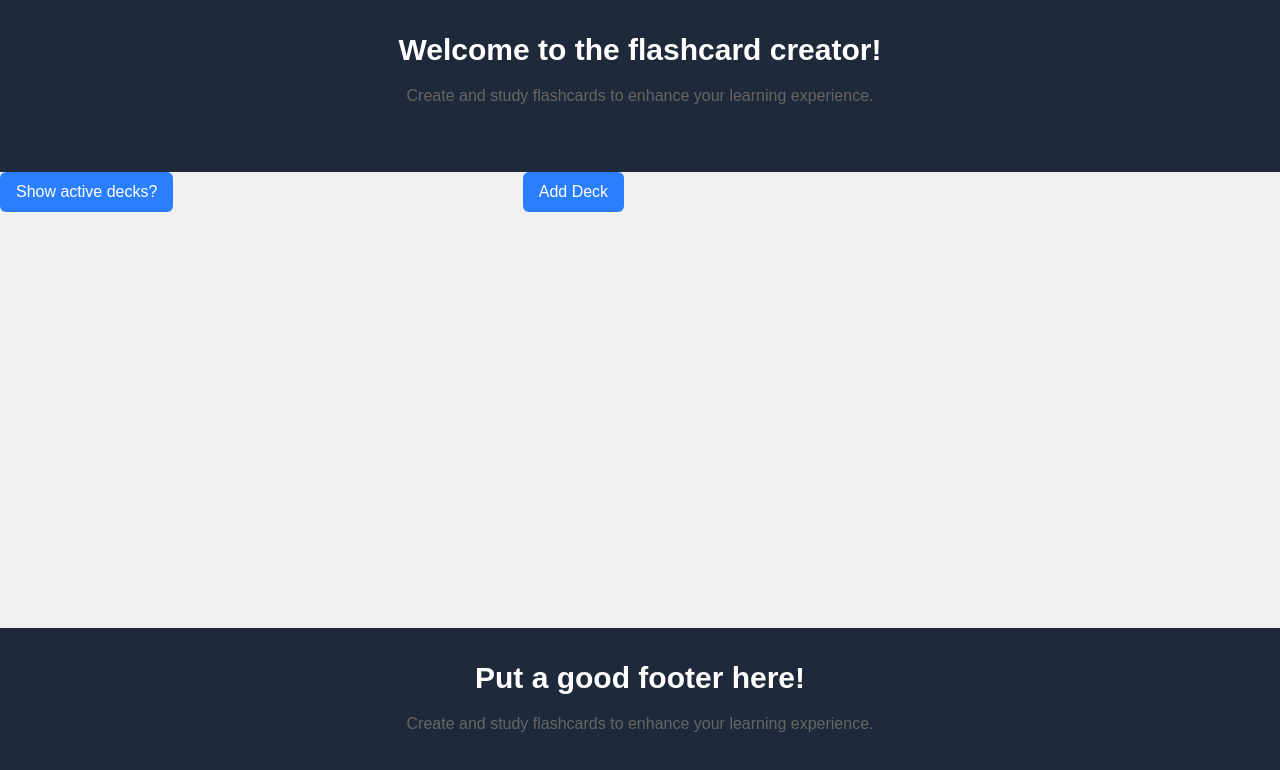
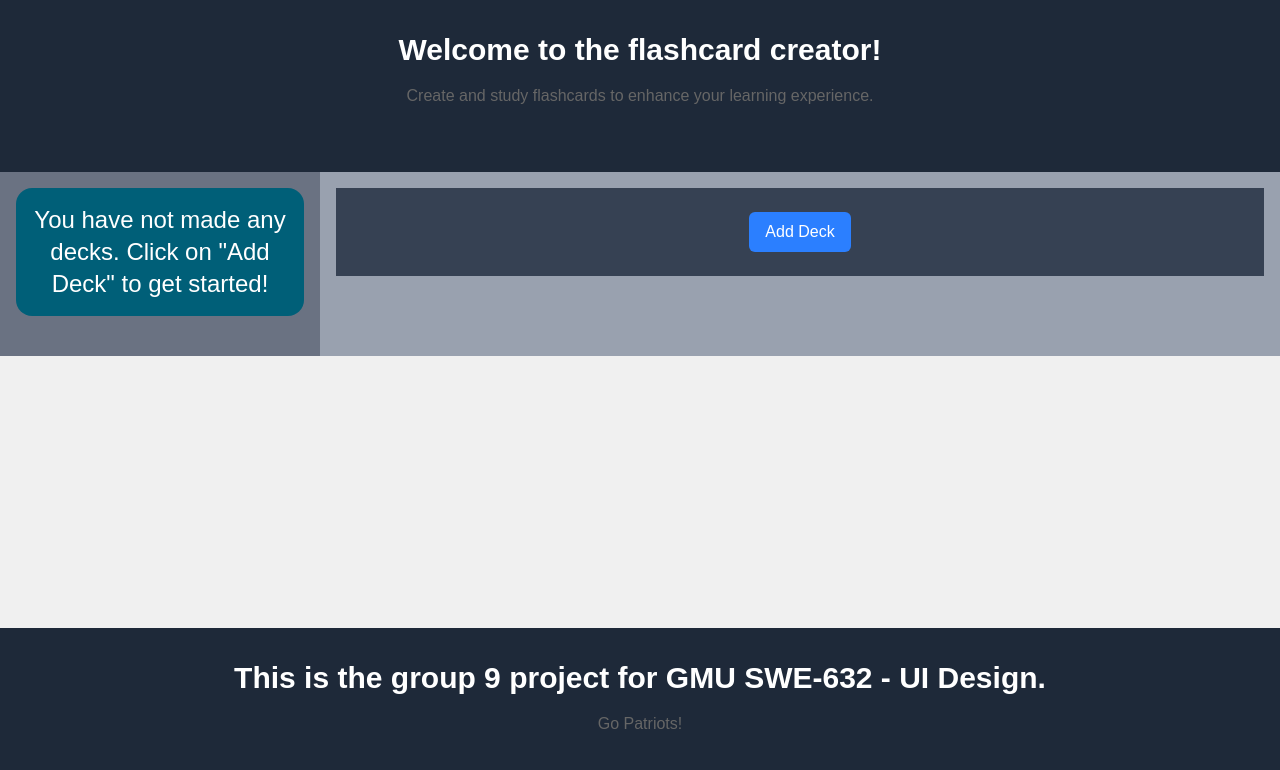
Before and after one commit to Noah-Whitcomb/swe632-study-aid, a SvelteKit app: page / in a window 1280 px wide. Shown: the top 770 px of the page. Built offline with nearby package versions, Linux system fonts and the light colour scheme.

Commit message:
whitespace and show decks fixed

```diff
--- a/src/lib/Footer.svelte
+++ b/src/lib/Footer.svelte
@@ -2,9 +2,9 @@
 
 <div class="bg-gray-800 text-white py-8 mt-auto">
     <h1 class="text-3xl font-bold text-center mb-4">
-      Put a good footer here!
+      This is the group 9 project for GMU SWE-632 - UI Design.
     </h1>
     <p class="text-center mb-8">
-      Create and study flashcards to enhance your learning experience.
+      Go Patriots!
     </p>
 </div>
--- a/src/lib/Menu.svelte
+++ b/src/lib/Menu.svelte
@@ -7,7 +7,7 @@ let { decks, handleDeckChange } = $props();
 <div>
 	<div class="flex flex-col gap-2">
         {#each decks as deck, index}
-          <button class="px-4 py-2 text-base border-none rounded-md bg-blue-500 text-white cursor-pointer self-start" onclick={() => handleDeckChange(index)} >
+          <button class="flex justify-center bg-cyan-800 text-white rounded-2xl text-2xl p-4 cursor-pointer" onclick={() => handleDeckChange(index)} >
             {deck.name}
           </button>
         {/each}
--- a/src/routes/+layout.svelte
+++ b/src/routes/+layout.svelte
@@ -5,10 +5,15 @@
 	let { children } = $props();
 </script>
 
-<div class="flex flex-col min-h-screen">
-	<Header />
+<div class="flex flex-col h-screen max-w-screen max-h-screen">
+	<div>
+		<Header />
+	</div>
+	<div class="flex flex-col grow">
+		{@render children()}
+	</div>
 
-	{@render children()}
-
-	<Footer />
+	<div class="items-end">
+		<Footer />
+	</div>
 </div>
--- a/src/routes/+page.svelte
+++ b/src/routes/+page.svelte
@@ -40,17 +40,32 @@
 
 </script>
 
-<main class="overflow-auto w-full">
+<main class="flex w-full">
   <!-- {JSON.stringify(decks, null, 2)} -->
-  <div class="flex">
-    <div class="flex flex-col justify-start">
-      <div class="flex" >
-        <button class="px-4 py-2 text-base border-none rounded-md bg-blue-500 text-white cursor-pointer self-start mb-2" onclick={handleShowMenu}> Show active decks? </button>
-        <div class="flex justify-center w-[800px] mb-4 box-border">
+
+  <!-- This div is column 1 - left side menus -->
+  <div class="flex-col w-1/4 bg-gray-500 p-4">
+    {#if decks.length > 0}
+      <div class="flex items-center justify-center bg-cyan-800 text-white rounded-2xl text-2xl p-4">
+        Active Decks
+      </div>
+      <div class="p-2">
+        <Menu decks={decks} handleDeckChange={handleDeckChange}/>
+      </div>
+    {:else}
+      <div class="p-4 text-center text-white text-2xl bg-cyan-800 rounded-2xl">
+        You have not made any decks. Click on "Add Deck" to get started!
+      </div>
+    {/if}
+  </div>
+
+  <!-- This div is column 2 - displays actual flashcards -->
+  <div class="flex-col w-3/4 bg-gray-400 p-4">
+      <div class="flex justify-center bg-gray-700 p-6 gap-4">
         {#if showDeckInput}
         <input
           type="text"
-              class="text-input"
+          class="text-input bg-gray-100 rounded-md p-2"
           bind:value={newDeckName}
           placeholder="Enter deck name"
         />
@@ -59,15 +74,10 @@
           <button class="px-4 py-2 text-base border-none rounded-md bg-blue-500 text-white cursor-pointer self-end" onclick={() => showDeckInput = true}>Add Deck</button>
         {/if}
       </div>
-      </div>
-      {#if showMenu}
-      <Menu decks={decks} handleDeckChange={handleDeckChange}/>
-      {/if}
-
-    </div>
-    <div class="justify-center">
+      <div class="flex justify-center grow bg-gray-400 p-4">
         <FlashcardList decks={decks} handleDeckChange={handleDeckChange} selectedDeck={selectedDeck} addDeck={addDeck} addFlashcard={addFlashcard}/>
       </div>
 
     </div>
+
 </main>
```
Lines whose indentation alone changed are shown as unchanged.
